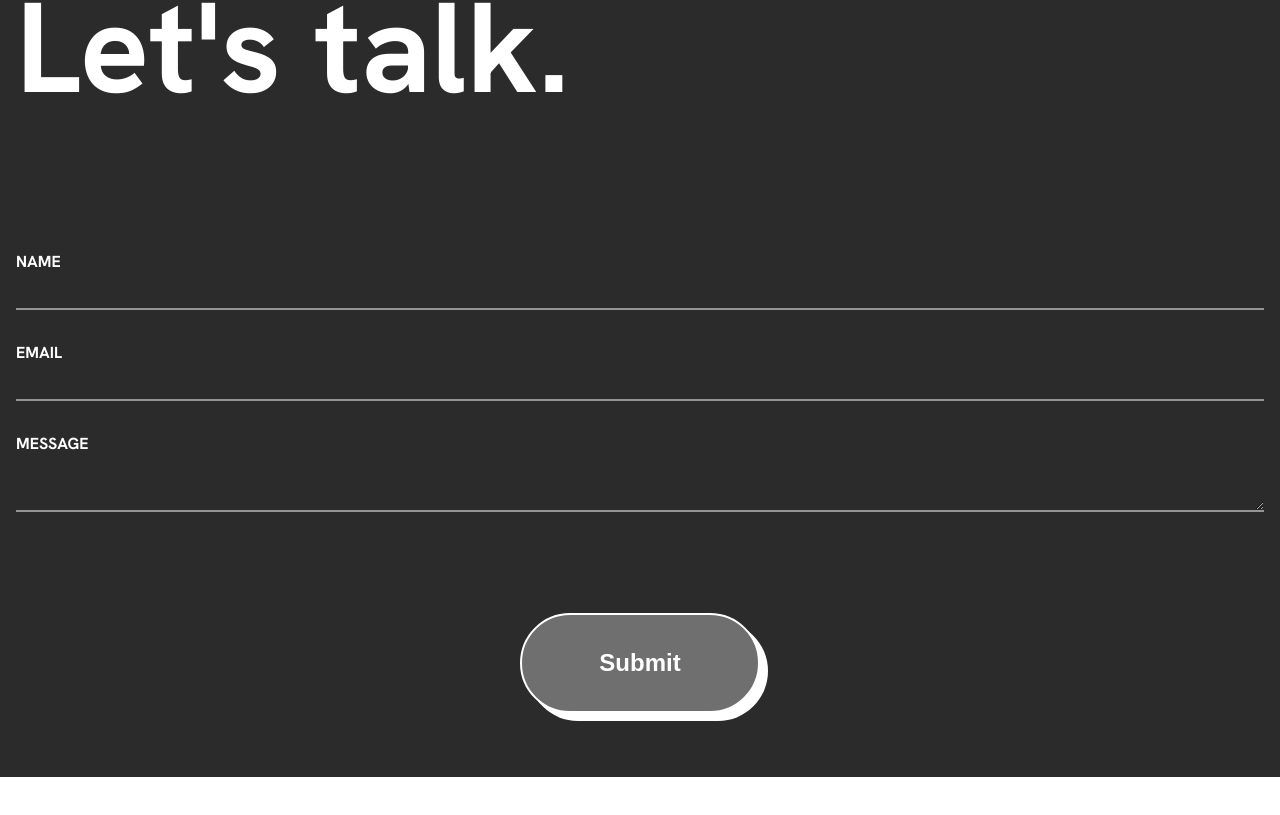
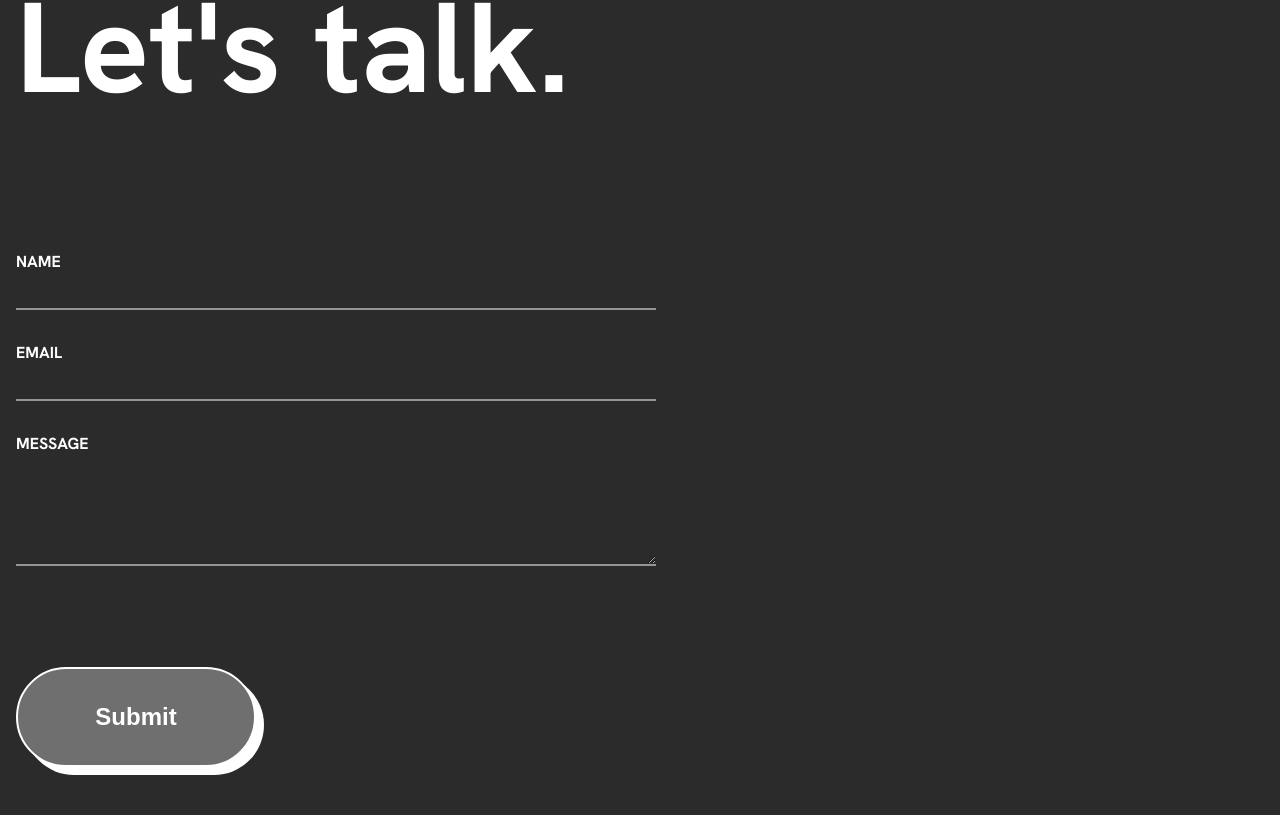
Before and after one commit to rizqyhbb/my-portfolio, a Next.js app: page /contact in a window 1280 px wide. Shown: the part 205-1020 px from the top of the page. Before the commit the page ends 982 px from the top, so only its background shows below. Built offline with nearby package versions, Linux system fonts and the light colour scheme.

Commit message:
contact desktop done

```diff
--- a/src/components/textarea/index.tsx
+++ b/src/components/textarea/index.tsx
@@ -15,7 +15,7 @@ const Textarea = ({
   return (
     <div className={styles.container}>
       <label id={id}>{label}</label>
-      <textarea id={id} name={name} rows={2} value={value} onChange={onChange}/>
+      <textarea id={id} name={name} rows={5} value={value} onChange={onChange}/>
     </div>
   );
 };
--- a/src/styles/Contact.module.css
+++ b/src/styles/Contact.module.css
@@ -16,3 +16,13 @@
   text-align: center;
   padding: 64px 0;
 }
+
+@media only screen and (min-width: 768px) {
+  .formContainer {
+    max-width: 50%;
+  }
+
+  .submit {
+    text-align: left;
+  }
+}
```
